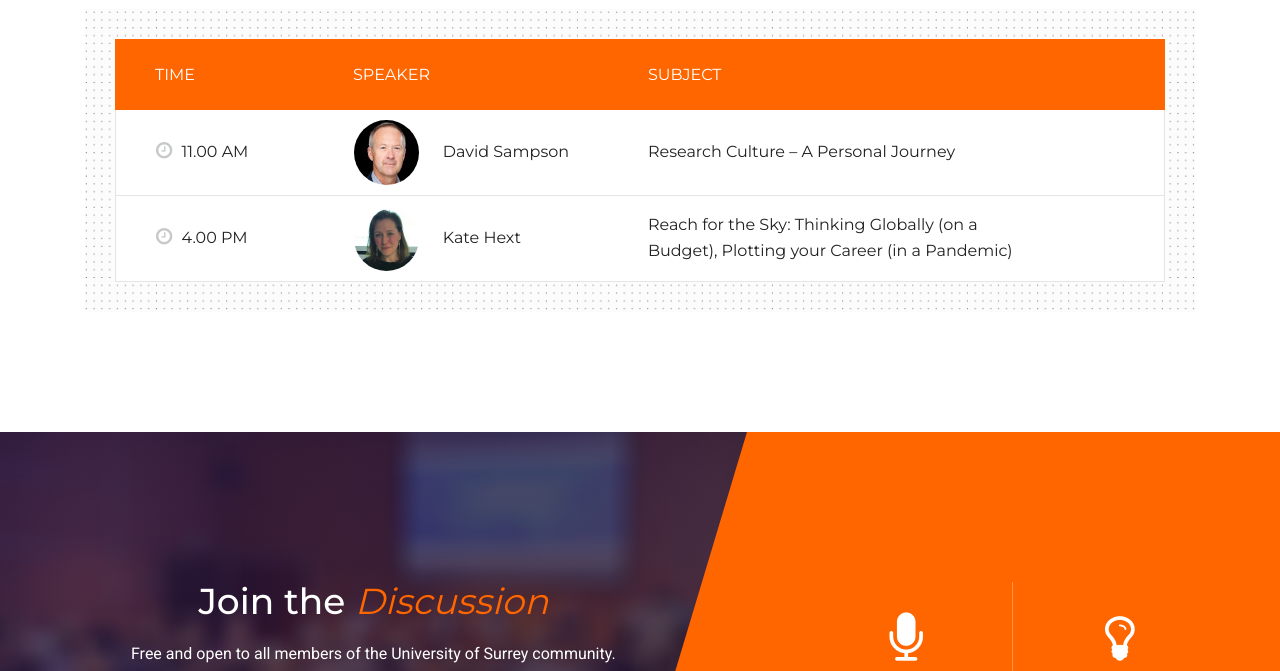
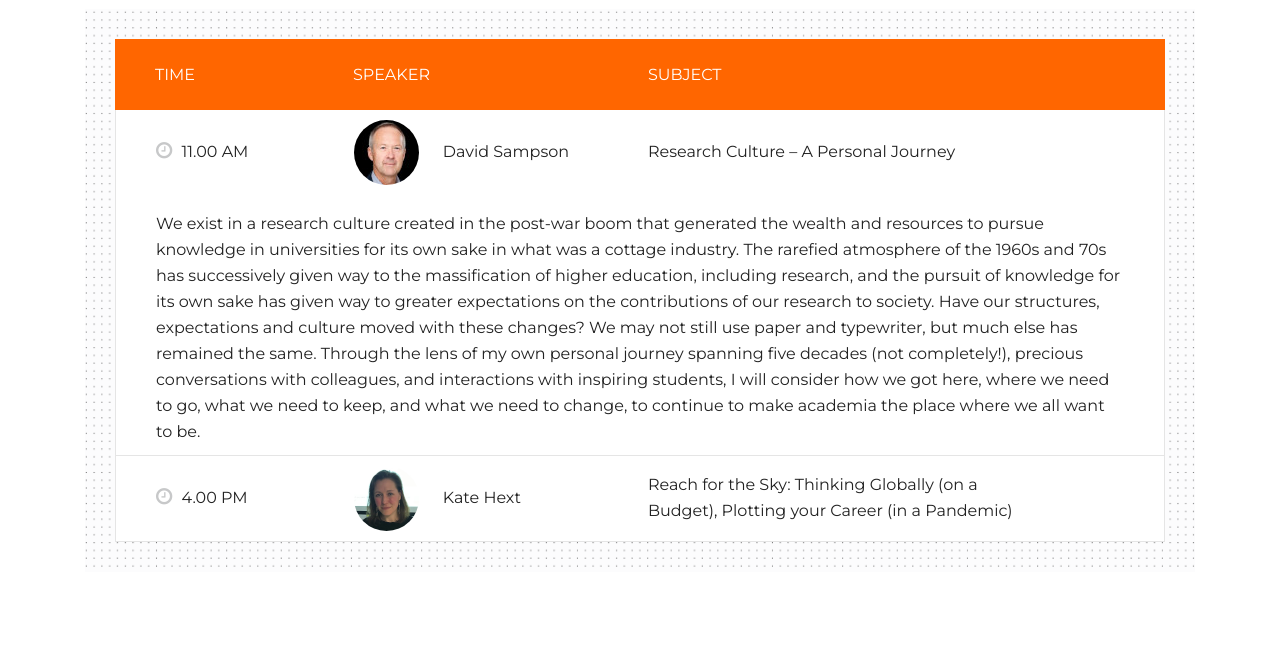
Before and after one commit to surreyREACH/surreyREACH.github.io, a PHP site: page / in a window 1280 px wide. Shown: the part 3334-4005 px from the top of the page. Run offline with PHP 8.4, Linux system fonts and the light colour scheme; some libraries are stand-ins or nearby versions.

Commit message:
Added available abstracts.

```diff
--- a/css/style.css
+++ b/css/style.css
@@ -1579,6 +1579,11 @@ select.form-control:not([size]):not([multiple]) {
   }
 }
 
+.schedule .schedule-contents .schedule-item ul li .abstract {
+    width: 100%;
+    /*background: rgba(255, 102, 0, 0.15)*/
+}
+
 .schedule .schedule-contents .schedule-item li.headings {
   padding: 22px 40px;
   background: #ff6600;
--- a/index.html
+++ b/index.html
@@ -456,9 +456,8 @@
 							  		</div>
 							  		<!-- Subject -->
 							  		<div class="subject">Research Culture – A Personal Journey</div>
-							  		<!-- Venue -->
-							  		<!--<div class="venue">Zoom</div>-->
-					  			</div>
+									<div class="abstract"><br>We exist in a research culture created in the post-war boom that generated the wealth and resources to pursue knowledge in universities for its own sake in what was a cottage industry. The rarefied atmosphere of the 1960s and 70s has successively given way to the massification of higher education, including research, and the pursuit of knowledge for its own sake has given way to greater expectations on the contributions of our research to society. Have our structures, expectations and culture moved with these changes? We may not still use paper and typewriter, but much else has remained the same. Through the lens of my own personal journey spanning five decades (not completely!), precious conversations with colleagues, and interactions with inspiring students, I will consider how we got here, where we need to go, what we need to keep, and what we need to change, to continue to make academia the place where we all want to be.</div>
+								</div>
 					  		</li>
 					  		<!-- Schedule Details -->
 					  		<li class="schedule-details">
@@ -522,6 +521,7 @@
 							  		</div>
 							  		<!-- Subject -->
 							  		<div class="subject">Science for Development in Africa</div>
+									<div class="abstract"><br>Due to natural (such as its dark skies) and human resources, Africa has great potential for scientific research in astronomy and space science. At the same time, the continent still faces many difficulties and its countries now recognise the importance of sciences such as astronomy, space science, and satellite technologies for improving some of its main socio-economic and ecological challenges. Development in astronomy and space science in Africa has grown significantly over the past few years, and it has been never more possible to use astronomy for development than it is now. However, much remains to be done. This talk will summarise recent developments in astronomy in Africa and using Ethiopia as an example will show how working together in development of science and education we can fight poverty on a long-term and increase in future our chances of achieving the United Nations Sustainable Development Goals for the benefit of our entire society.</div>
 					  			</div>
 					  		</li>
 					  	</ul>
@@ -639,6 +639,7 @@
 							  		</div>
 							  		<!-- Subject -->
 							  		<div class="subject">Mindfulness: Optimising Mental Performance</div>
+									<div class="abstract"><br>Gelong Thubten will explain the key points of mindfulness meditation, with particular emphasis on its efficacy in handling stress and improving mental focus. There will be practical instruction in techniques which can be practised at home or at work.</div>
 					  			</div>
 					  		</li>
 					  		<!-- Schedule Details -->
```
